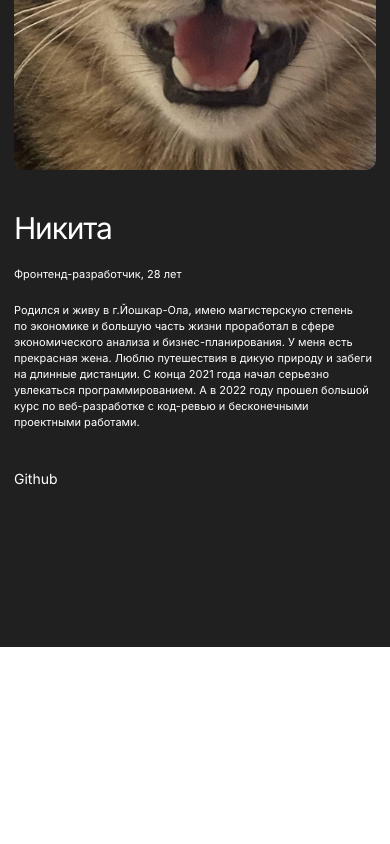
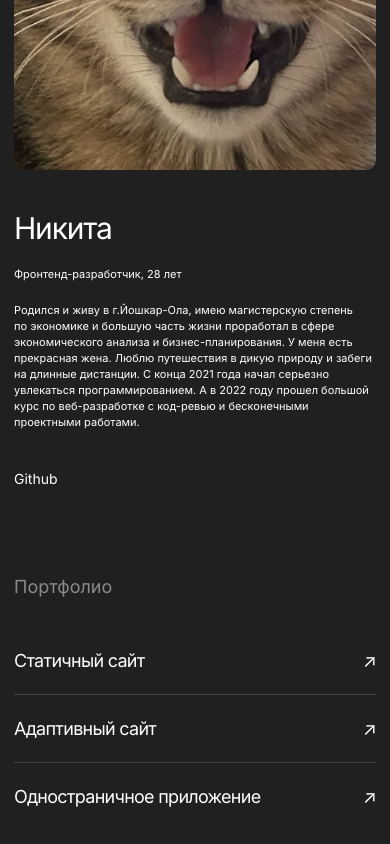
Before and after one commit to ns-mamaev/movies-explorer-frontend, a React (Create React App) app: page / in a window 390 px wide. Shown: the part 2270-3114 px from the top of the page. Before the commit the page ends 2917 px from the top, so only its background shows below. Built offline with nearby package versions, Linux system fonts and the light colour scheme.

Commit message:
feat: add Portfolio component

```diff
--- a/src/components/AboutMe/AboutMe.css
+++ b/src/components/AboutMe/AboutMe.css
@@ -9,7 +9,7 @@
 }
 
 .about-me__bio {
-  margin: 66px 0 100px;
+  margin-top: 66px;
   display: grid;
   grid-template-columns: auto 270px;
   grid-template-areas:
@@ -89,7 +89,6 @@
   }
 
   .about-me__bio {
-    margin-bottom: 90px;
     grid-template-columns: auto 255px;
   }
 
@@ -138,7 +137,7 @@
   }
 
   .about-me__bio {
-    margin: 60px 0 70px;
+    margin-top: 60px;
   }
 
   .about-me__name {
--- a/src/components/Main/Main.js
+++ b/src/components/Main/Main.jsx
@@ -2,6 +2,7 @@ import AboutProject from '../AboutProject/AboutProject';
 import Promo from '../Promo/Promo';
 import Techs from '../Techs/Techs';
 import AboutMe from '../AboutMe/AboutMe';
+import Portfolio from '../Portfolio/Portfolio';
 import './Main.css'
 
 const Main = () => {
@@ -11,6 +12,7 @@ const Main = () => {
       <AboutProject />
       <Techs />
       <AboutMe />
+      <Portfolio />
     </main>
   )
 };
--- /dev/null
+++ b/src/components/Portfolio/Portfolio.css
@@ -0,0 +1,118 @@
+.portfolio {
+  padding-bottom: 115px;
+}
+
+.portfolio__inner {
+  max-width: 1140px;
+  margin: 0 auto;
+  padding: 0 70px;
+}
+
+.portfolio__title {
+  font-weight: 400;
+  font-size: 18px;
+  line-height: 20px;
+  color: #8b8b8b;
+  max-width: 250px;
+  margin: 0 0 50px;
+}
+
+.portfolio__project {
+  border-bottom: 1px solid #424242;
+  padding-bottom: 9px;
+}
+
+.portfolio__project:nth-last-child(1) {
+  border-bottom: none;
+  padding-bottom: none;
+}
+
+.portfolio__project-link {
+  font-weight: 400;
+  font-size: 30px;
+  line-height: 50px;
+  letter-spacing: -0.04em;
+  color: var(--textcolor-main);
+  text-decoration: none;
+  display: flex;
+  justify-content: space-between;
+}
+
+.portfolio__project-link:hover {
+  opacity: .6;
+}
+
+.portfolio__project-link::after {
+  content: '↗';
+  line-height: 60px;
+  transition: transform .2s ease;
+}
+
+.portfolio__project-link:hover::after {
+  transform: rotate(45deg);
+}
+
+.portfolio__projects {
+  margin: 0;
+  padding: 0;
+  list-style: none;
+  display: flex;
+  flex-direction: column;
+  row-gap: 20px;
+}
+
+@media screen and (max-width: 768px) {
+  .portfolio {
+    padding-bottom: 80px;
+  }
+
+  .portfolio__inner {
+    padding: 0 50px;
+  }
+
+  .portfolio__project-link {
+    font-size: 28px;
+  }
+
+  .portfolio__project-link:hover {
+    opacity: .6;
+  }
+}
+
+@media screen and (max-width: 650px) {
+  .portfolio__project-link {
+    font-size: 22px;
+    line-height: 32px;
+  }
+
+  .portfolio__project-link::after {
+    line-height: 32px;
+  }
+
+  .portfolio__project {
+    padding-bottom: 19px;
+  }
+}
+
+@media screen and (max-width: 450px) {
+  .portfolio {
+    padding-bottom: 70px;
+  }
+
+  .portfolio__inner {
+    padding: 0 14px;
+  }
+
+  .portfolio__project-link {
+    font-size: 18px;
+    line-height: 28px;
+  }
+
+  .portfolio__project-link::after {
+    line-height: 28px;
+  }
+
+  .portfolio__project {
+    padding-bottom: 19px;
+  }
+}
--- /dev/null
+++ b/src/components/Portfolio/Portfolio.jsx
@@ -0,0 +1,39 @@
+import './Portfolio.css';
+
+const Portfolio = () => {
+  return (
+    <section className='portfolio'>
+      <div className='portfolio__inner'>
+        <h2 className='portfolio__title'>Портфолио</h2>
+        <ul className='portfolio__projects'>
+          <li className='portfolio__project'>
+            <a
+              className='portfolio__project-link'
+              href='https://github.com/ns-mamaev/how-to-learn'
+              target='_blank'
+              rel='noreferrer'
+            >Статичный сайт</a>
+          </li>
+          <li className='portfolio__project'>
+            <a
+              className='portfolio__project-link'
+              href='https://github.com/ns-mamaev/russian-travel'
+              target='_blank'
+              rel='noreferrer'
+            >Адаптивный сайт</a>
+          </li>
+          <li className='portfolio__project'>
+            <a
+              className='portfolio__project-link'
+              href='https://github.com/ns-mamaev/mesto'
+              target='_blank'
+              rel='noreferrer'
+            >Одностраничное приложение</a>
+          </li>
+        </ul>
+      </div>
+    </section>
+  );
+};
+
+export default Portfolio;
```
